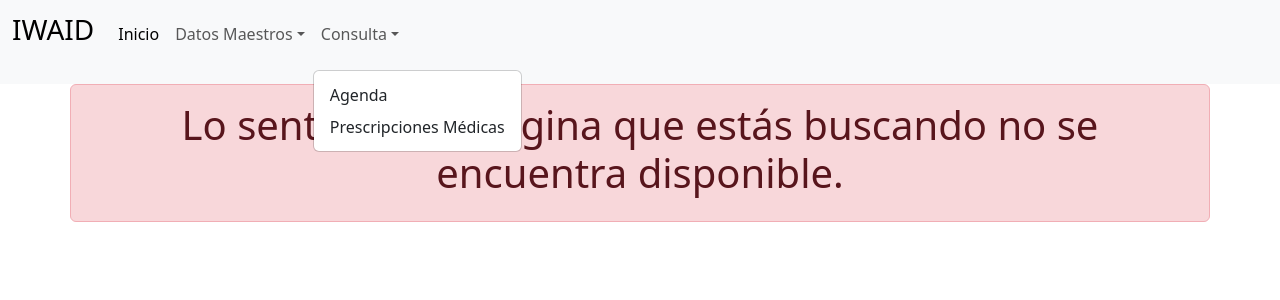
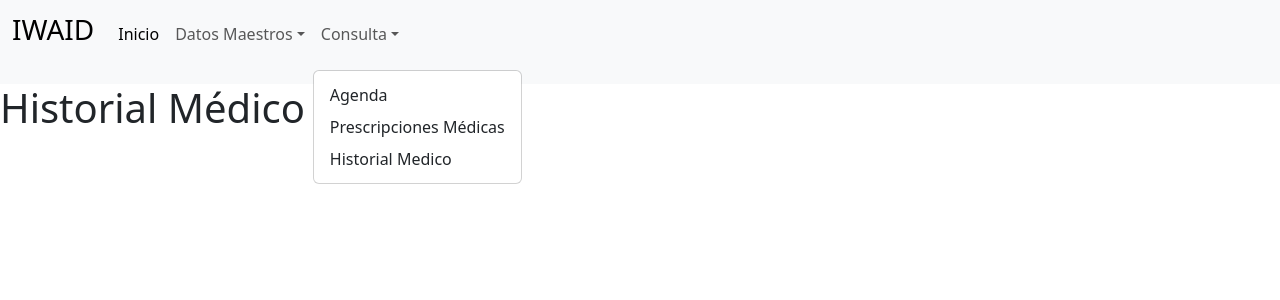
Before and after one commit to Chris-THC/iwaid-ui, a React (Create React App) app: page /medical-history in a window 1280 px wide. Both pictures are taken after a click on the button "Consulta". Shown: the top 300 px of the page. Built offline with nearby package versions, Linux system fonts and the light colour scheme; no server answers.

Commit message:
Only I created the medical history structure

```diff
--- a/src/Components/Conteiner.jsx
+++ b/src/Components/Conteiner.jsx
@@ -7,6 +7,7 @@ import { Patient } from "./Routes/Patient";
 import { Medicine } from "./Routes/Medicine";
 import { Calendar } from "./Routes/Calendar";
 import { Prescriptions } from "./Routes/Prescriptions";
+import { MedicalHistory } from "./Routes/MedicalHistory";
 
 export function Conteiner() {
   const NotFound = () => {
@@ -29,6 +30,7 @@ export function Conteiner() {
         <Route path="/medicine" element={<Medicine />} />
         <Route path="/calendar" element={<Calendar />} />
         <Route path="/prescriptions" element={<Prescriptions />} />
+        <Route path="/medical-history" element={<MedicalHistory />} />
         <Route path="*" element={<NotFound />} />
       </Routes>
     </div>
--- a/src/Components/Menu.jsx
+++ b/src/Components/Menu.jsx
@@ -129,6 +129,16 @@ export const Menu = () => {
                     Prescripciones Médicas
                   </Link>
                 </li>
+                <li>
+                  <Link
+                    className="dropdown-item"
+                    to="/medical-history"
+                    onClick={toggleDates}
+                    aria-expanded={isDatesOpen}
+                  >
+                    Historial Medico
+                  </Link>
+                </li>
               </ul>
             </li>
           </ul>
--- /dev/null
+++ b/src/Components/Routes/MedicalHistory.jsx
@@ -0,0 +1,9 @@
+import React from "react";
+
+export const MedicalHistory = () => {
+  return (
+    <div>
+      <h1>Historial Médico</h1>
+    </div>
+  );
+};
```
